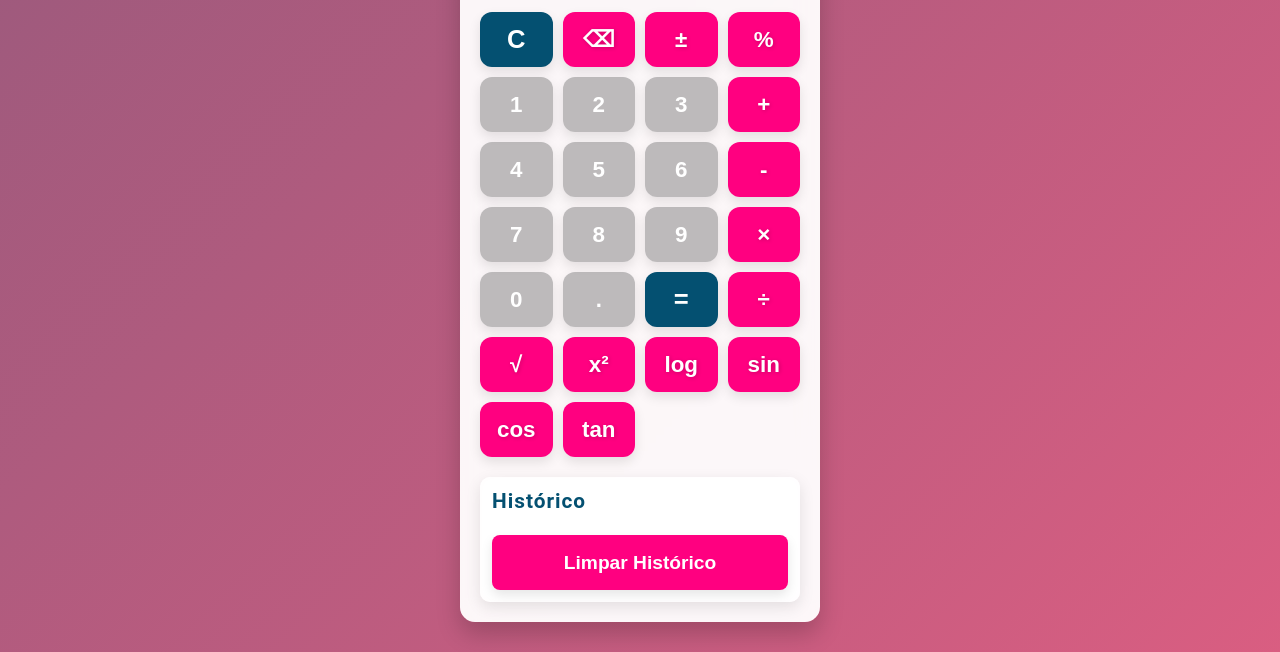
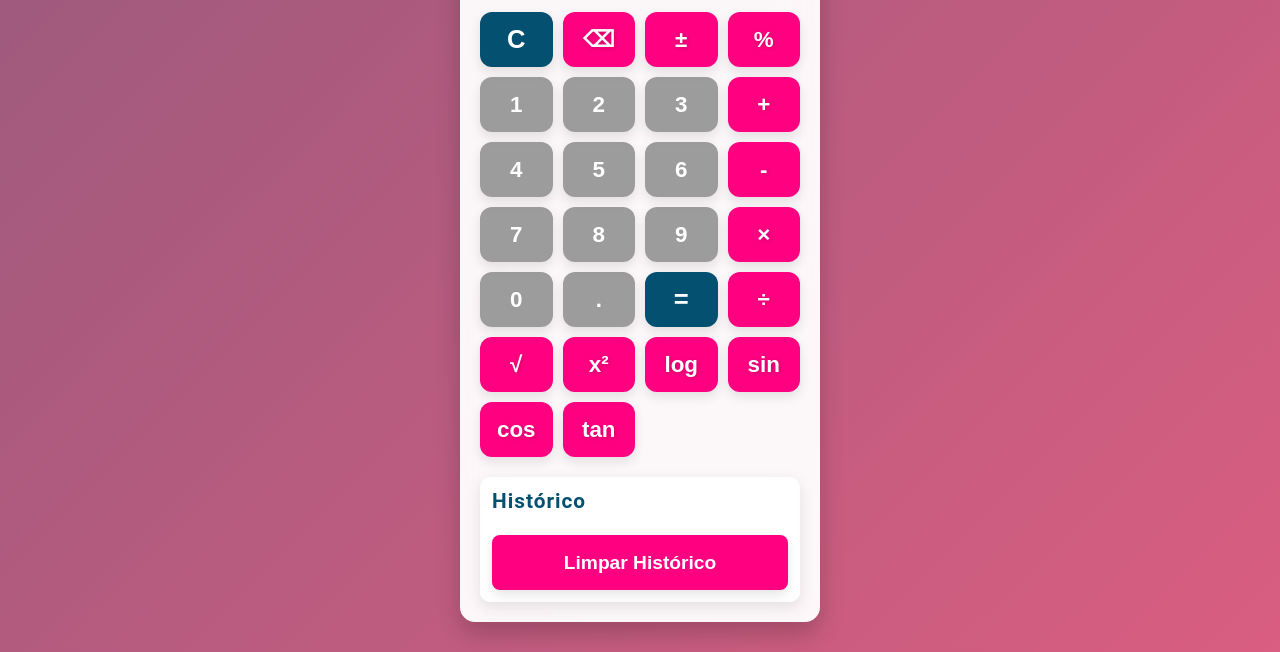
Before and after one commit to MandyCastilho/calculadora, a plain HTML site: page index.html in a window 1280 px wide. Shown: the part 148-800 px from the top of the page. Drawn offline with Linux system fonts and the light colour scheme.

Commit message:
Calculadora - Estilo

```diff
--- a/style.css
+++ b/style.css
@@ -90,7 +90,7 @@ button {
     font-weight: bold;
     border: none;
     cursor: pointer;
-    background-color: rgba(128, 128, 128, 0.5);
+    background-color: rgba(128, 128, 128, 0.76);
     border-radius: 12px;
     transition: 0.3s;
     box-shadow: 0 5px 12px rgba(0, 0, 0, 0.1);
```
